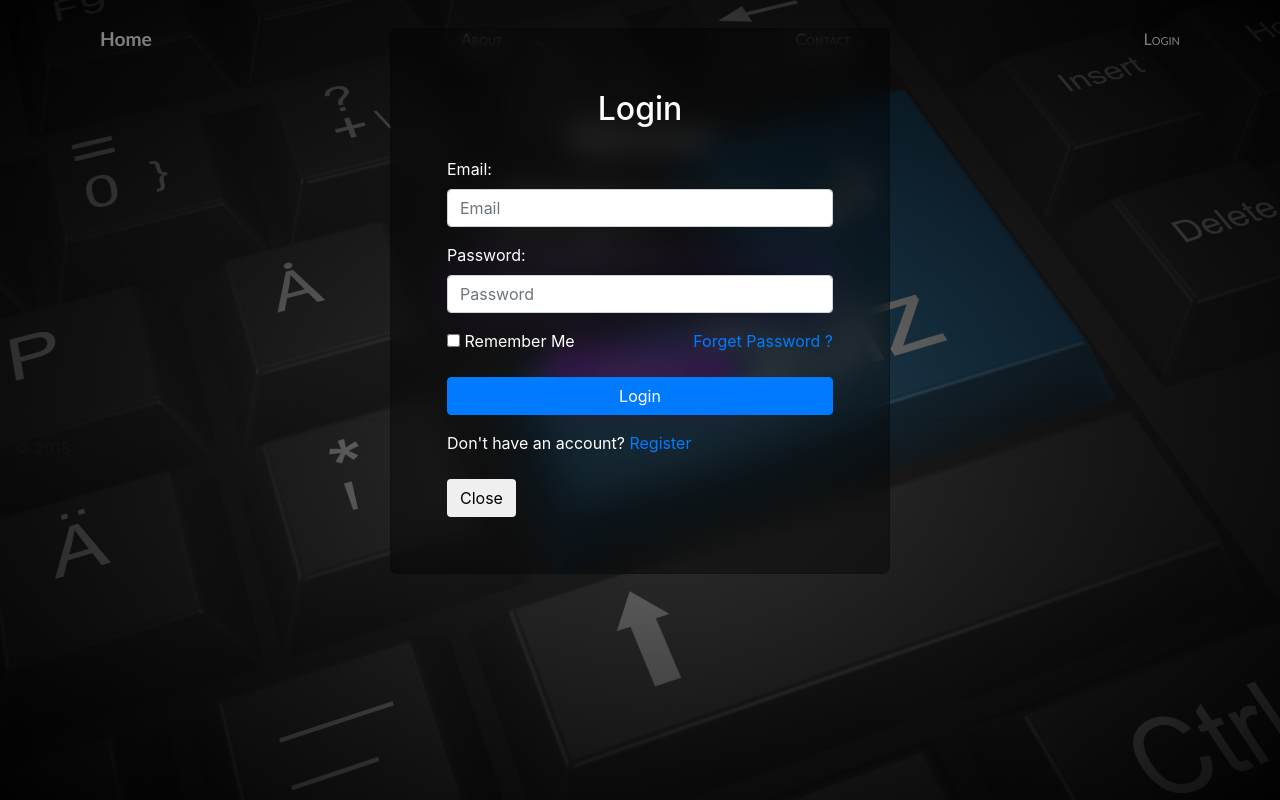
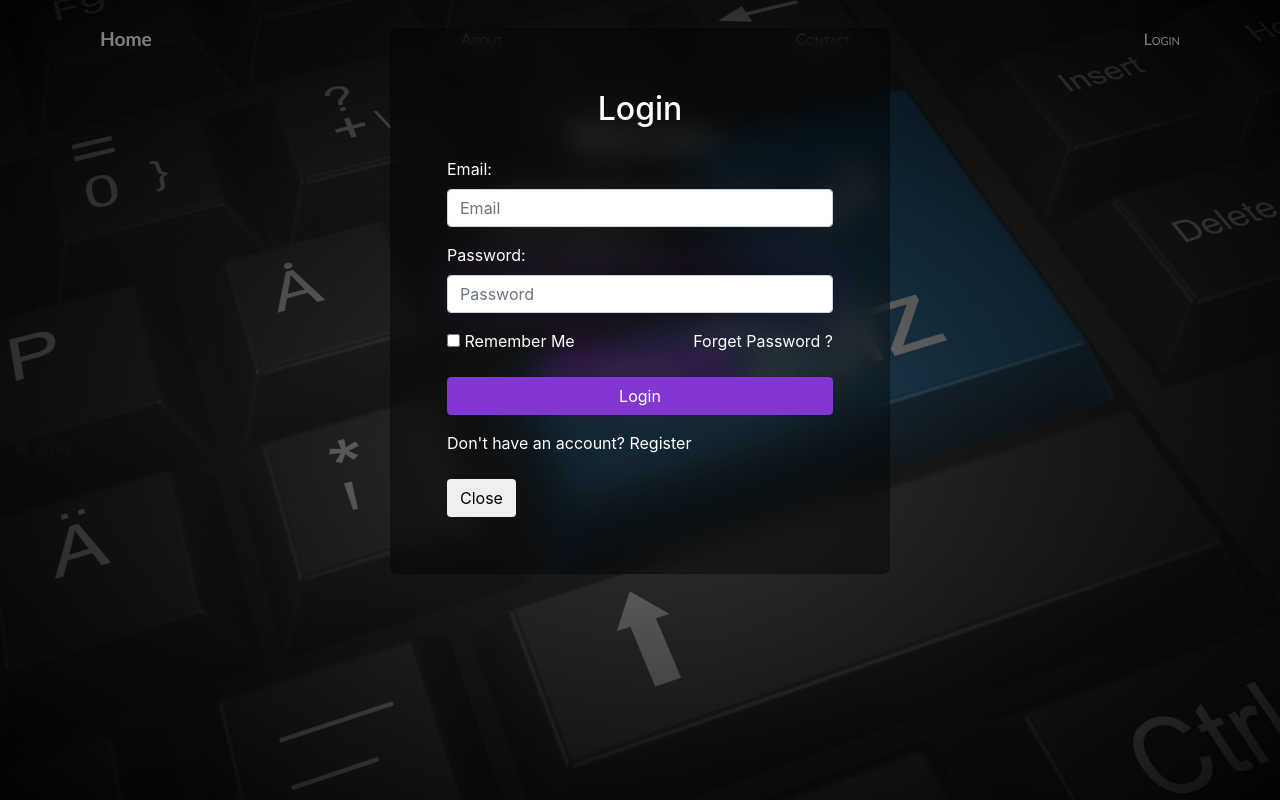
Before and after one commit to Nisheshg5/Quiz-WebApp-With-Flask-Python, a Flask app: page / in a window 1280 px wide, after a click on "Login". Run offline with Flask 2, Linux system fonts and the light colour scheme; some libraries are stand-ins or nearby versions.

Commit message:
add the signup form

```diff
--- a/static/css/form.css
+++ b/static/css/form.css
@@ -1,4 +1,4 @@
-#loginModal .modal-content
+#loginModal .modal-content, #signupModal .modal-content
 {
     background: rgba(0, 0, 0, .39);
     position: relative;
@@ -11,3 +11,16 @@
     padding: 40px 40px;
     border-radius: 8px;
 }
+a.form-link
+{
+    color: #fff;
+}
+a.form-link:hover
+{
+    color:#eee;
+    border-color: #eee;
+}
+input[type="checkbox"]:checked{
+    background: purple;
+    color:purple
+}
--- a/static/css/site.css
+++ b/static/css/site.css
@@ -22,7 +22,21 @@ body::before {
     background-size: cover;
     background-repeat: no-repeat;
 }
-
+.btn-purple
+{
+    background: #8337d2;
+    border-color:#8337d2;
+    color: #fff;
+}
+.purple{
+    color:#8337d2;
+}
+.btn-purple:hover, .btn-purple:active, .btn-purple:focus
+{
+    background: #863dd4;
+    border-color:#863dd4;
+    box-shadow:rgb(131 55 210 / 25%);
+}
 .home_div {
     margin: 0 auto;
     width: 30%;
--- a/templates/layout.html
+++ b/templates/layout.html
@@ -36,14 +36,45 @@
                         <div class="form-group">
                             <div class="checkbox">
                                 <label class=""><input type="checkbox" name="remember"> Remember Me</label>
-                                <a href="/forgot" class="" style="float:right">Forget Password ?</a>
+                                <a href="#" class="form-link" style="float:right">Forget Password ?</a>
                             </div>
                         </div>
                         <div class="form-group">
-                            <input class="btn btn btn-primary btn-block" type="submit" value="Login">
+                            <input class="btn btn-block btn-purple" type="submit" value="Login">
                         </div>
                         <div class="form-group">
-                            <label class="control-label">Don't have an account? <a href="/register/">Register</a></label>
+                            <label class="control-label">Don't have an account? <a href="#signupModal" data-dismiss="modal" data-toggle="modal" class="form-link">Register</a></label>
+                        </div>
+                    </form>
+                    <button type="button" class="btn" data-dismiss="modal">Close</button>
+                </div>
+            </div>
+        </div>
+    </div>
+
+    <div class="modal fade" id="signupModal">
+        <div class="modal-dialog">
+            <div class="modal-content">
+                <div class="modal-body">
+                    <h2 class="modal-title text-center">Sign Up</h2><br>
+                    <form action="/login" method="POST">
+                        <div class="form-group">
+                            <label for="email" class="control-label">Email:</label>
+                            <input type="text" name="email" placeholder="Email" class="form-control" required="">
+                        </div>
+                        <div class="form-group">
+                            <label for="password" class="control-label">Password:</label>
+                            <input type="password" name="password" placeholder="Password" class="form-control" required="">
+                        </div>
+                        <div class="form-group">
+                            <label for="confirm-pwd" class="control-label">Confirm Password:</label>
+                            <input type="password" name="confirm-pwd" placeholder="Password" class="form-control" required="">
+                        </div>
+                        <div class="form-group">
+                            <input class="btn btn-block btn-purple" type="submit" value="Sign Up">
+                        </div>
+                        <div class="form-group">
+                            <label class="control-label">Already have an account? <a href="#loginModal" data-dismiss="modal" data-toggle="modal" class="form-link">Log In</a></label>
                         </div>
                     </form>
                     <button type="button" class="btn" data-dismiss="modal">Close</button>
```
